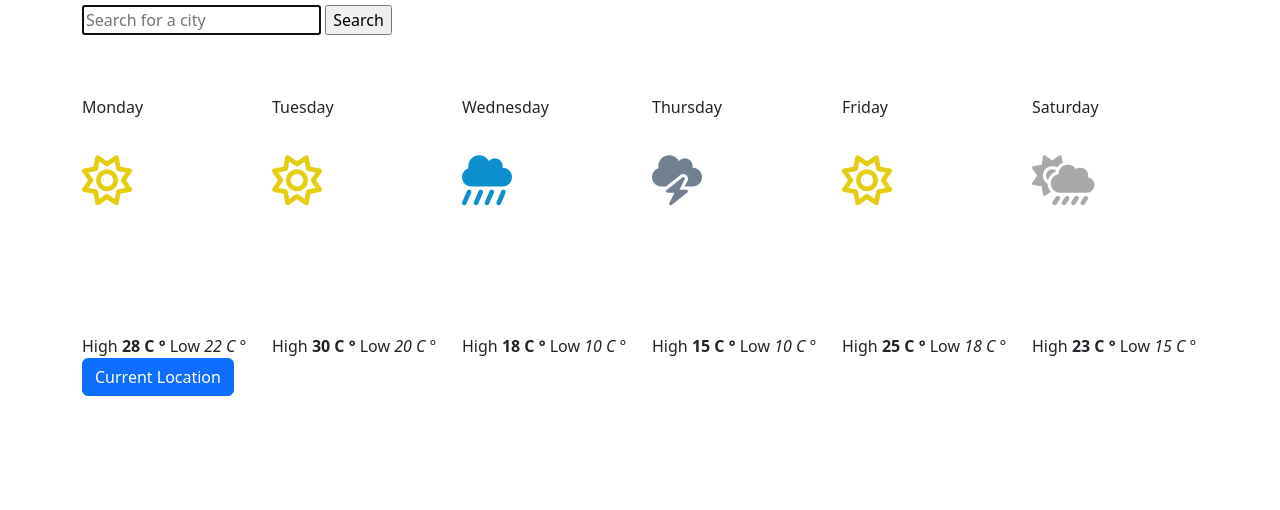
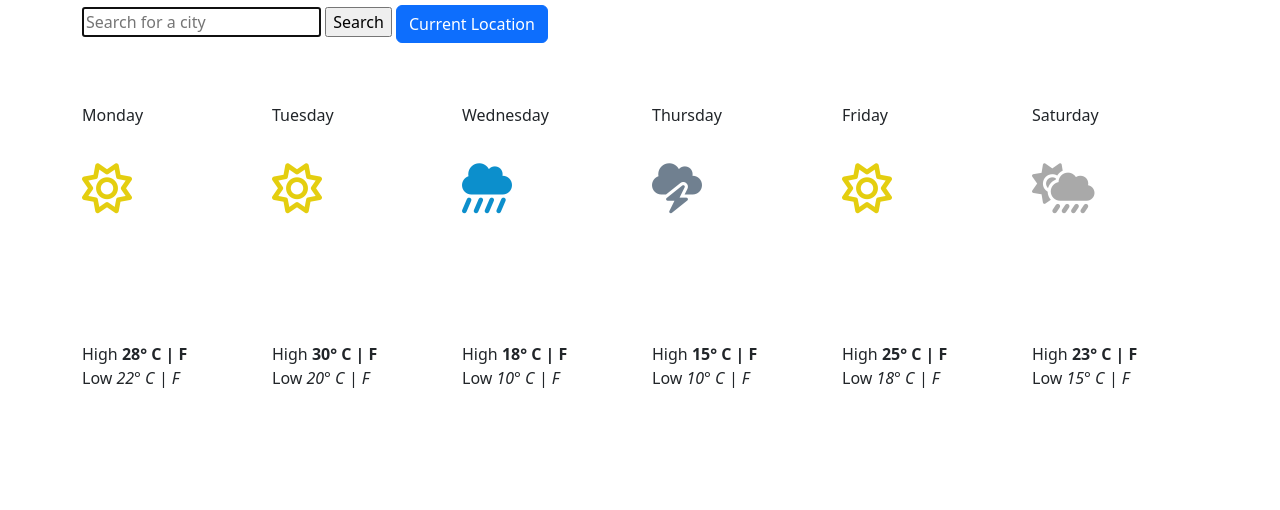
Before and after one commit to Shelby1989/WeatherAPP, a plain HTML site: page index.html in a window 1280 px wide. Shown: the part 290-800 px from the top of the page. Drawn offline with nearby package versions, Linux system fonts and the light colour scheme.

Commit message:
updated HTML
Fixed degree symbols added temp conversions, line breaks and moved current location button.

```diff
--- a/index.html
+++ b/index.html
@@ -35,7 +35,7 @@
 
             <div class="col-6">
                 <h2>
-                    <strong><span id="temp"> 25 </span>&#176 </strong>C| F
+                    <strong><span id="temp"> 25&#176 </span> </strong>C | F
                 </h2>
                 <ul>
                     <li>
@@ -61,8 +61,8 @@
         <form class="searchForm" id="searchForm">
             <input type="text" placeholder="Search for a city" autocomplete="off" autofocus="on" id="searchTextInput" />
             <input type="submit" value="Search" />
+            <span><button type="button" class="btn btn-primary" id="currentLocation">Current Location</button></span>
         </form>
-
 
 
         <p class="iconPics">
@@ -138,37 +138,36 @@
 
         <div class="row">
             <div class="col-2">
-                High <strong> 28 C &#176</strong>
-                Low <em> 22 C &#176</em>
+                High <strong> 28&#176 C | F</strong>
+            </br>Low <em> 22&#176 C | F</em>
             </div>
 
             <div class="col-2">
-                High <strong> 30 C &#176</strong>
-                Low <em> 20 C &#176</em>
+                High <strong> 30&#176 C | F</strong>
+            </br>Low <em> 20&#176 C | F</em>
             </div>
 
             <div class="col-2">
-                High <strong> 18 C &#176</strong>
-                Low <em> 10 C &#176</em>
+                High <strong> 18&#176 C | F</strong>
+            </br>Low <em> 10&#176 C | F</em>
             </div>
 
             <div class="col-2">
-                High <strong> 15 C &#176</strong>
-                Low <em> 10 C &#176</em>
+                High <strong> 15&#176 C | F</strong>
+            </br>Low <em> 10&#176 C | F</em>
             </div>
 
             <div class="col-2">
-                High <strong> 25 C &#176</strong>
-                Low <em> 18 C &#176</em>
+                High <strong> 25&#176 C | F</strong>
+            </br>Low <em> 18&#176 C | F</em>
             </div>
 
             <div class="col-2">
-                High <strong> 23 C &#176</strong>
-                Low <em> 15 C &#176</em>
+                High <strong> 23&#176 C | F</strong>
+            </br>Low <em> 15&#176 C | F</em>
             </div>
         </div>
 
-        <button type="button" class="btn btn-primary" id="currentLocation">Current Location</button>
         <script src="src/index.js"></script>
     </div>
 </body>
```
